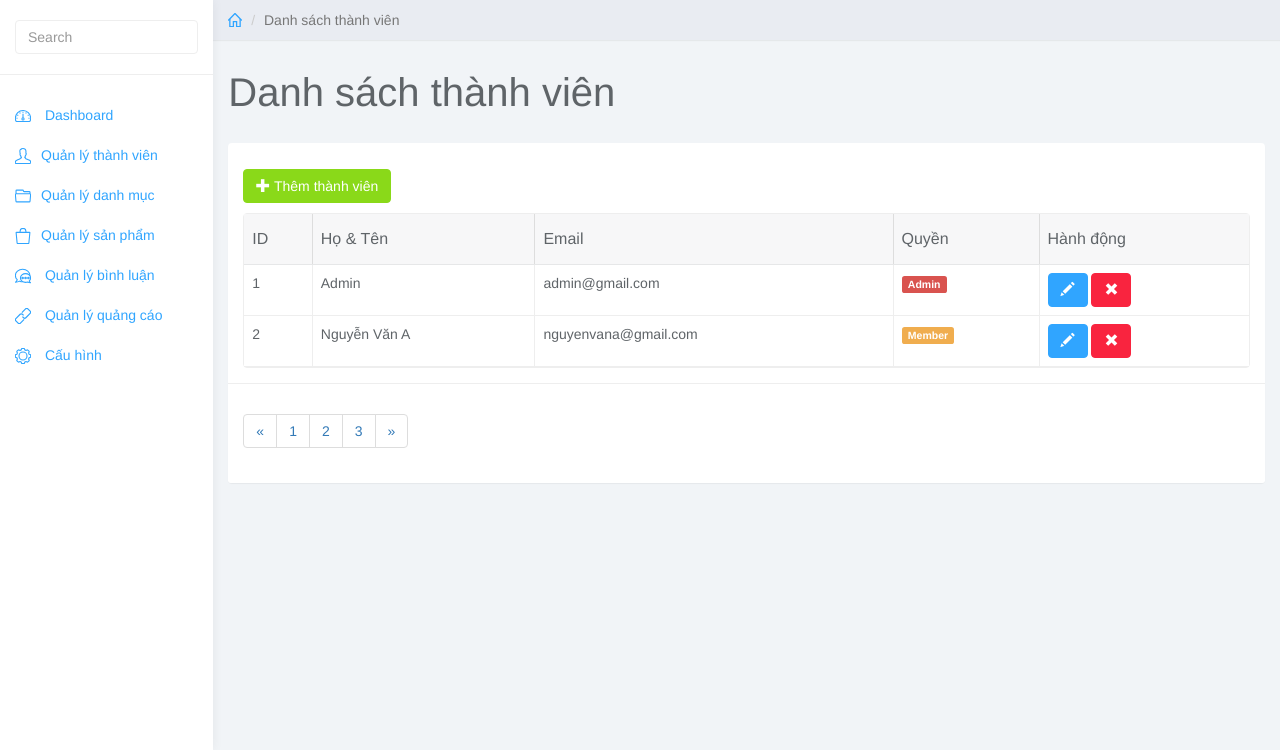
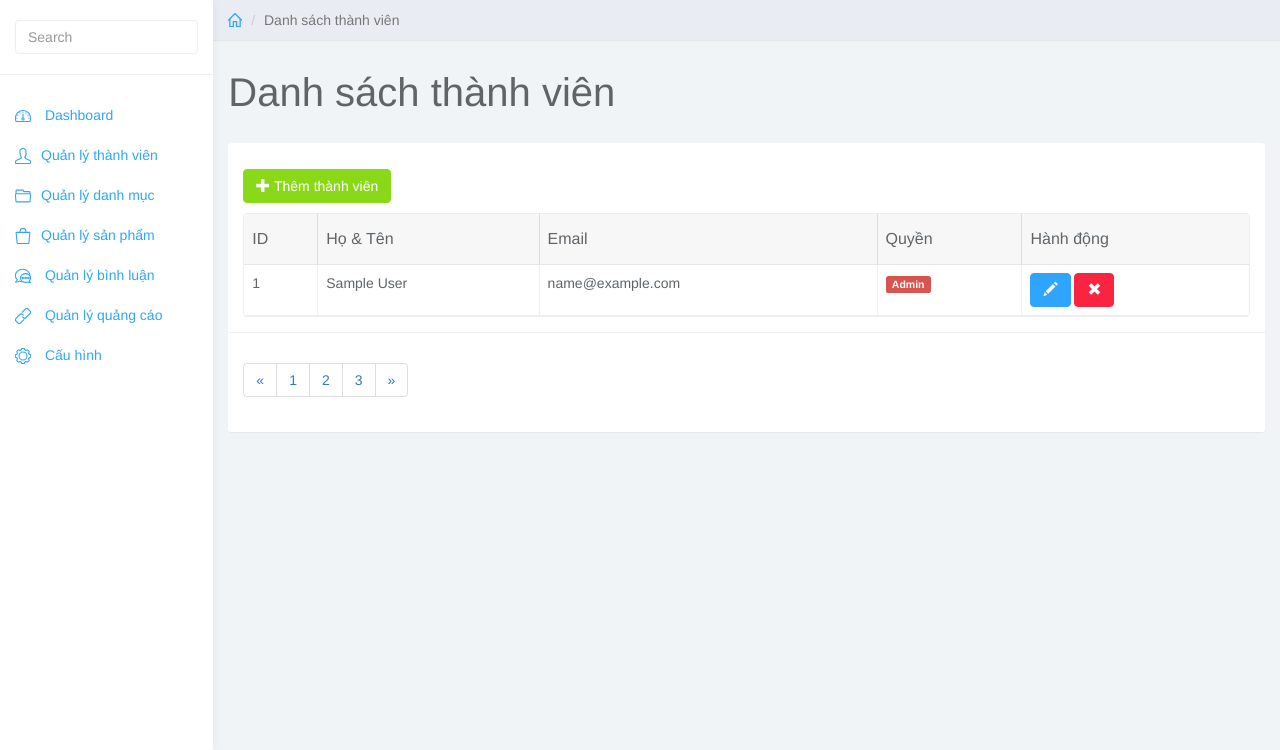
Before and after one commit to ManhAnhhh/v_nodejs, a Node server app: template src/apps/views/admin/users/user.ejs in a window 1280 px wide. Shown: the part 50-800 px from the top of the page. Run offline with Node 20, Linux system fonts and the light colour scheme; a user stored in the database is signed in; tables that the repository leaves empty hold one stand-in row (values such as "Sample post"); the template is opened without the code that fills it: values that come from a table or form of the project are taken from there, most other values are stand-ins (such as "Sample title", 1, 10 or a date in 2020); some libraries are stand-ins or nearby versions; some web fonts are replaced.

Commit message:
update them thanh vien trong quan ly thanh vien

```diff
--- a/src/apps/views/admin/layout/sidebar.ejs
+++ b/src/apps/views/admin/layout/sidebar.ejs
@@ -12,12 +12,12 @@
                 Dashboard</a>
         </li>
         <li>
-            <a href="/admin/user"><svg class="glyph stroked male user">
+            <a href="/admin/users"><svg class="glyph stroked male user">
                     <use xlink:href="#stroked-male-user" />
                 </svg>Quản lý thành viên</a>
         </li>
         <li>
-            <a href="/admin/category"><svg class="glyph stroked open folder">
+            <a href="/admin/categories"><svg class="glyph stroked open folder">
                     <use xlink:href="#stroked-open-folder" />
                 </svg>Quản lý danh mục</a>
         </li>
@@ -27,7 +27,7 @@
                 </svg>Quản lý sản phẩm</a>
         </li>
         <li>
-            <a href="/admin/comment"><svg class="glyph stroked two messages">
+            <a href="/admin/comments"><svg class="glyph stroked two messages">
                     <use xlink:href="#stroked-two-messages" />
                 </svg>
                 Quản lý bình luận</a>
--- a/src/apps/views/admin/users/user.ejs
+++ b/src/apps/views/admin/users/user.ejs
@@ -1,4 +1,5 @@
-<%- include("../layout/head.ejs", {title: "User"})%>
+<%- include("../layout/head.ejs", {title: "User" })%>
+
     <body>
 
         <%- include("../layout/header.ejs")%>
@@ -9,7 +10,9 @@
                 <div class="col-sm-9 col-sm-offset-3 col-lg-10 col-lg-offset-2 main">
                     <div class="row">
                         <ol class="breadcrumb">
-				<li><a href="#"><svg class="glyph stroked home"><use xlink:href="#stroked-home"></use></svg></a></li>
+                            <li><a href="#"><svg class="glyph stroked home">
+                                        <use xlink:href="#stroked-home"></use>
+                                    </svg></a></li>
                             <li class="active">Danh sách thành viên</li>
                         </ol>
                     </div><!--/.row-->
@@ -20,7 +23,7 @@
                         </div>
                     </div><!--/.row-->
                     <div id="toolbar" class="btn-group">
-            <a href="thanhvien-add.html" class="btn btn-success">
+                        <a href="/admin/users/create" class="btn btn-success">
                             <i class="glyphicon glyphicon-plus"></i> Thêm thành viên
                         </a>
                     </div>
@@ -28,40 +31,32 @@
                         <div class="col-lg-12">
                             <div class="panel panel-default">
                                 <div class="panel-body">
-                        <table
-                            data-toolbar="#toolbar"
-                            data-toggle="table">
-
+                                    <table data-toolbar="#toolbar" data-toggle="table">
                                         <thead>
                                             <tr>
                                                 <th data-field="id" data-sortable="true">ID</th>
-						        <th data-field="name"  data-sortable="true">Họ & Tên</th>
+                                                <th data-field="name" data-sortable="true">Họ & Tên</th>
                                                 <th data-field="price" data-sortable="true">Email</th>
                                                 <th>Quyền</th>
                                                 <th>Hành động</th>
                                             </tr>
                                         </thead>
                                         <tbody>
+                                            <% let count = 1 %>
+                                            <% for(user of users) {%>
                                                 <tr>
-                                    <td style="">1</td>
-                                    <td style="">Admin</td>
-                                    <td style="">admin@gmail.com</td>
-                                    <td><span class="label label-danger">Admin</span></td>
+                                                    <td><%= count %></td>
+                                                    <td><%= user.full_name %></td>
+                                                    <td><%= user.email %></td>
+                                                    <td><span class="label label-<%= user.role == "admin" ? "danger" :"info" %>"><%= user.role == "admin" ? "Admin" :"Khách hàng" %></span></td>
                                                     <td class="form-group">
-                                        <a href="thanhvien-edit.html" class="btn btn-primary"><i class="glyphicon glyphicon-pencil"></i></a>
-                                        <a href="/" class="btn btn-danger"><i class="glyphicon glyphicon-remove"></i></a>
+                                                        <a href="thanhvien-edit.html" class="btn btn-primary"><i
+                                                                class="glyphicon glyphicon-pencil"></i></a>
+                                                        <a href="/" class="btn btn-danger"><i
+                                                                class="glyphicon glyphicon-remove"></i></a>
                                                     </td>
                                                 </tr>
-                                <tr>
-                                        <td style="">2</td>
-                                        <td style="">Nguyễn Văn A</td>
-                                        <td style="">nguyenvana@gmail.com</td>
-                                        <td><span class="label label-warning">Member</span></td>
-                                        <td class="form-group">
-                                            <a href="thanhvien-edit.html" class="btn btn-primary"><i class="glyphicon glyphicon-pencil"></i></a>
-                                            <a href="/" class="btn btn-danger"><i class="glyphicon glyphicon-remove"></i></a>
-                                        </td>
-                                    </tr>
+                                                <% count++} %>
                                         </tbody>
                                     </table>
                                 </div>
@@ -79,7 +74,7 @@
                             </div>
                         </div>
                     </div><!--/.row-->
-	</div>	<!--/.main-->
+                </div> <!--/.main-->
 
                 <script src="js/jquery-1.11.1.min.js"></script>
                 <script src="js/bootstrap.min.js"></script>
```
Also changed, not shown: src/apps/controllers/user.js (+33 -3 lines), src/apps/views/admin/users/add_user.ejs (+22 -15 lines), src/routers/web.js (+14 -3 lines), src/public/upload/images/products/z5173758605689_a454d9d02aa5bfc30f0914d6f4a08e9f.jpg (deleted), src/public/upload/images/products/z5173887913313_779cc6cdd76c328488281f305a614fd8.jpg (deleted), src/public/upload/images/products/z5176022172172_04a3f1692ebe9518c5ec90db8733bb9d.jpg (deleted), 2 other files. Lines whose indentation alone changed are shown as unchanged.
